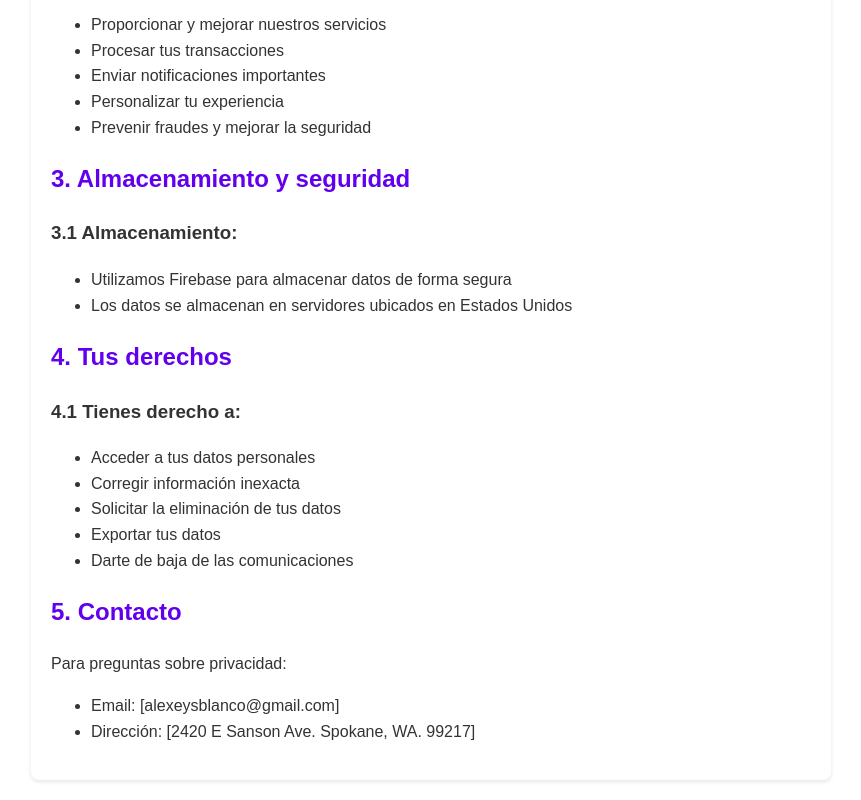
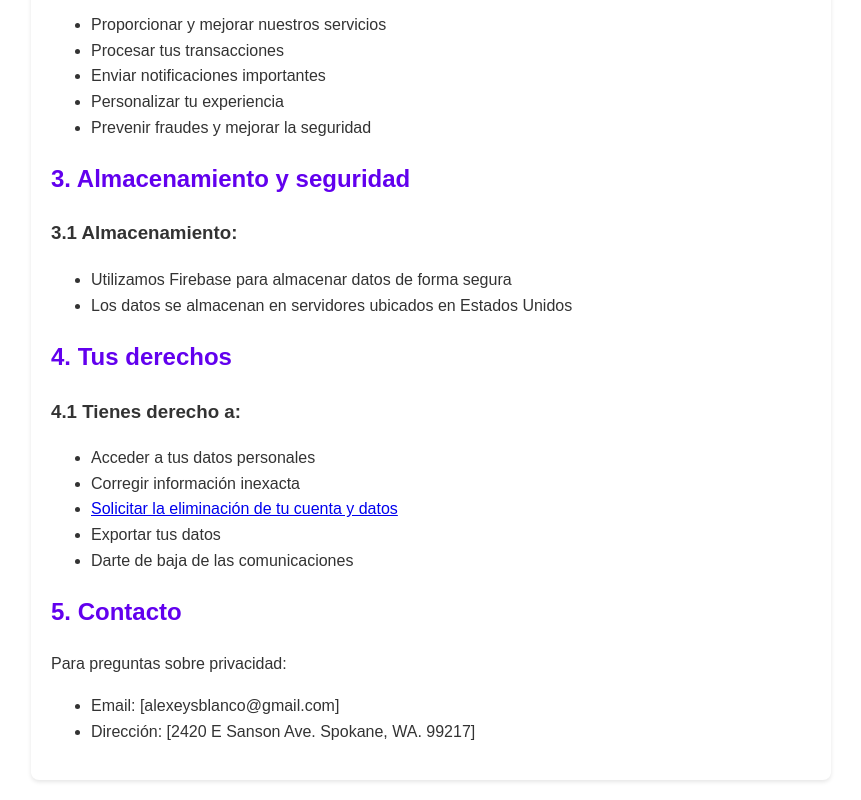
Before and after one commit to Alex121216/ventasbriones-privacy, a plain HTML site: page index.html in a window 1280 px wide. Shown: the part 750-1550 px from the top of the page, without its empty margins (209-1070 px from the left). Drawn offline with Linux system fonts and the light colour scheme.

Commit message:
Update index.html

```diff
--- a/index.html
+++ b/index.html
@@ -75,7 +75,7 @@
 <ul>
     <li>Acceder a tus datos personales</li>
     <li>Corregir información inexacta</li>
-            <li>Solicitar la eliminación de tus datos</li>
+    <li><a href="delete-account.html">Solicitar la eliminación de tu cuenta y datos</a></li>
     <li>Exportar tus datos</li>
     <li>Darte de baja de las comunicaciones</li>
 </ul>
```
Lines whose indentation alone changed are shown as unchanged.
